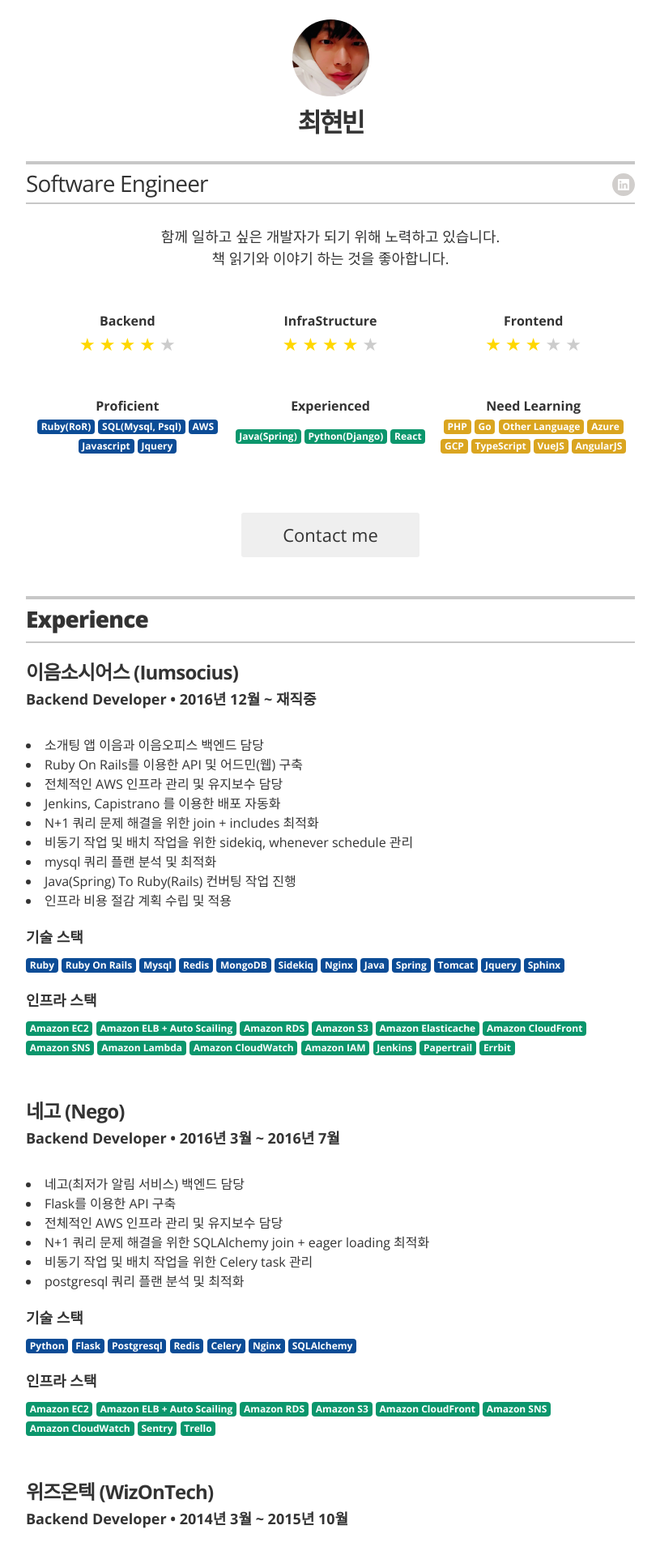
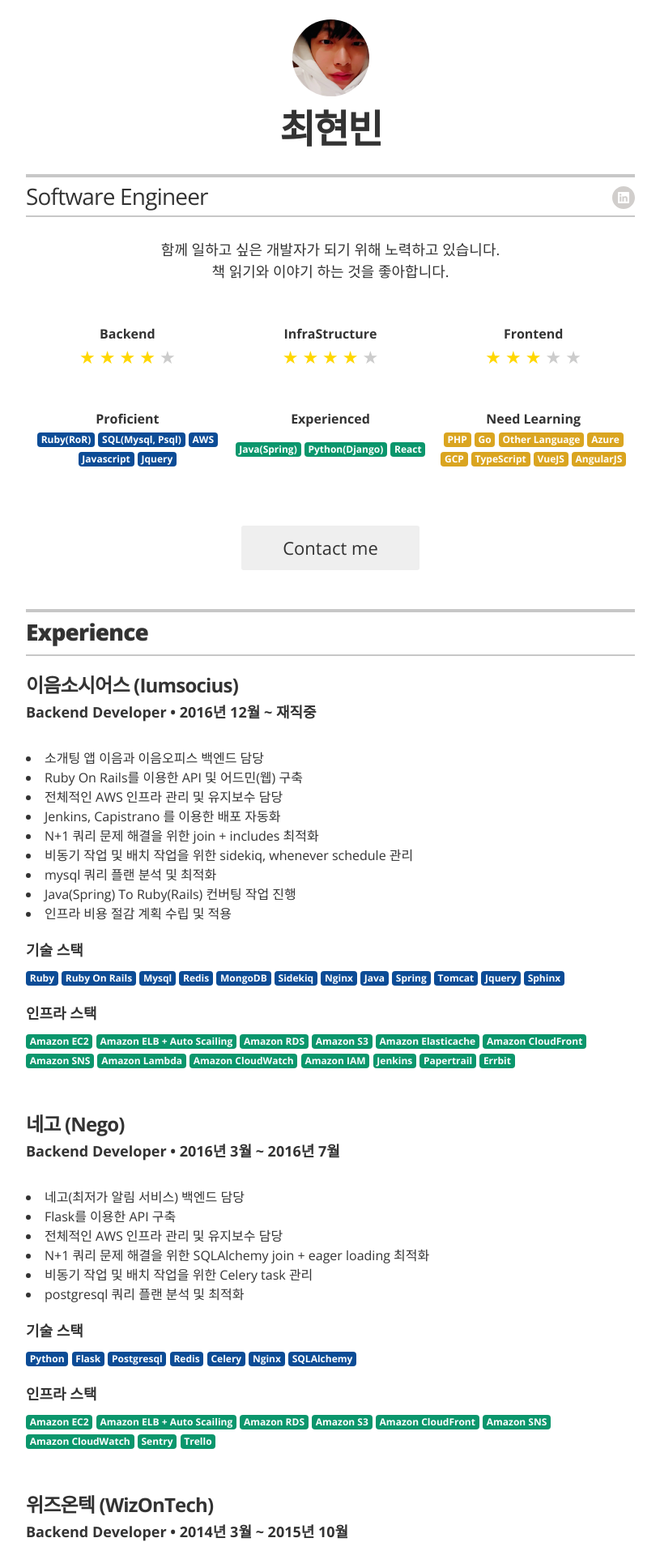
Before and after one commit to bingl2/resume, a Jekyll site: the page built from index.html, in a window 1280 px wide. Shown: the top 1920 px of the page at 81% size, without its empty margins (232-1047 px from the left). Built offline with Jekyll 4.4.1, drawn with Linux system fonts in a browser that asks for light colours.

Commit message:
오타 수정

```diff
--- a/_sass/_resume.scss
+++ b/_sass/_resume.scss
@@ -81,7 +81,7 @@
 
   .header-name {
     @include sans;
-    font-size: rem;
+    font-size: 3rem;
     font-weight: 900;
     text-align: center;
     letter-spacing: -.15rem;
```
